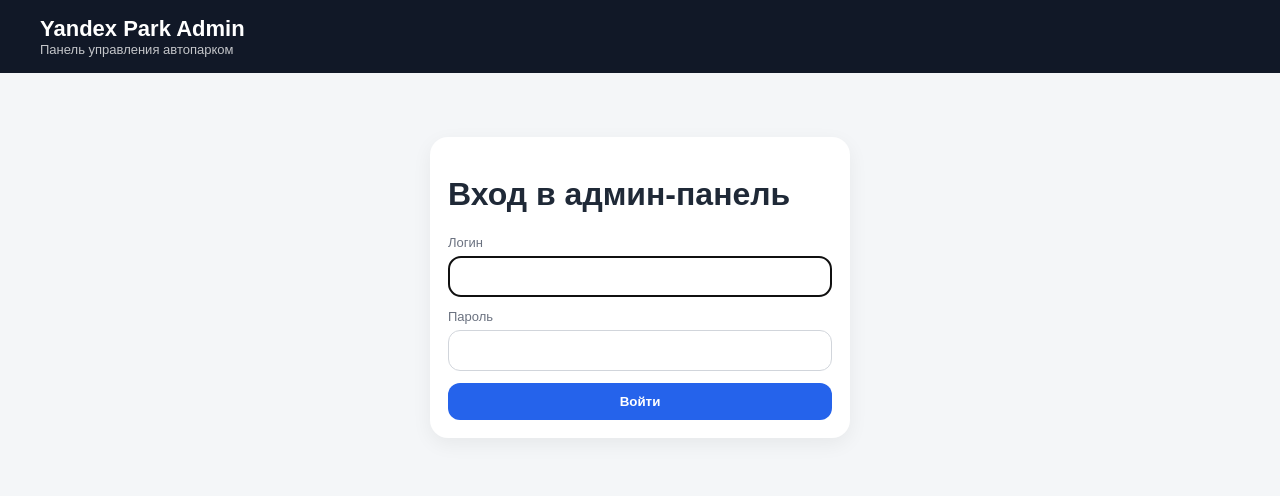
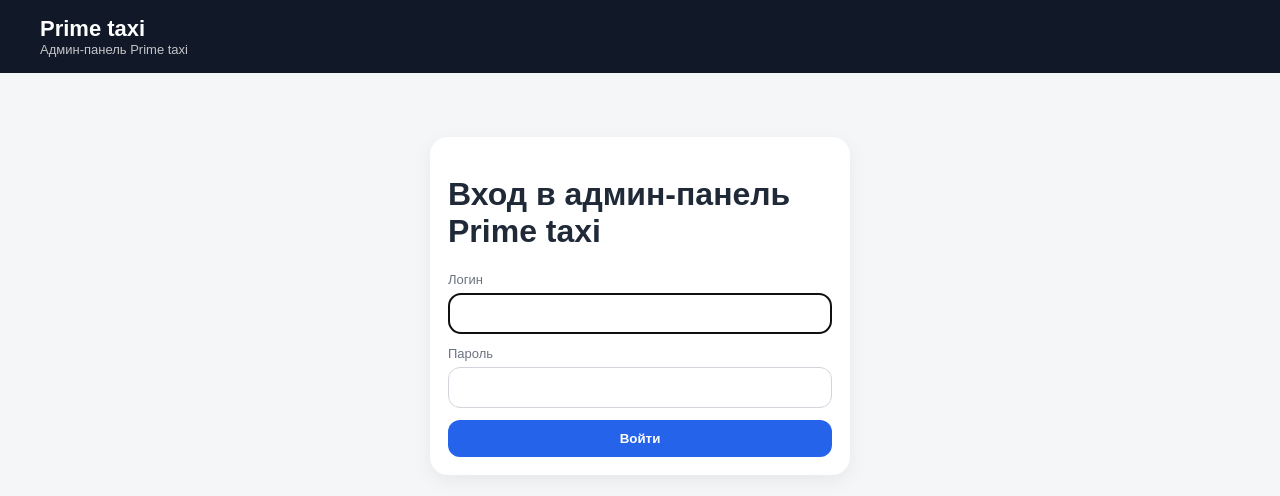
Before and after one commit to botir6-blip/yandex-park, a Flask app: page /login in a window 1280 px wide. Shown: the top 496 px of the page. Run offline with Flask 3, Linux system fonts and the light colour scheme; parts of the project's set-up code (start-up, migrations or seed data) failed here and were passed over.

Commit message:
Add files via upload

```diff
--- a/app/admin/templates/base.html
+++ b/app/admin/templates/base.html
@@ -3,15 +3,15 @@
 <head>
   <meta charset="utf-8">
   <meta name="viewport" content="width=device-width, initial-scale=1">
-  <title>{% block title %}Yandex Park Admin{% endblock %}</title>
+  <title>{% block title %}Prime taxi{% endblock %}</title>
   <link rel="stylesheet" href="{{ url_for('static', filename='style.css') }}">
 </head>
 <body>
   <header class="topbar">
     <div class="container topbar-inner">
       <div>
-        <div class="brand">Yandex Park Admin</div>
-        <div class="subtitle">Панель управления автопарком</div>
+        <div class="brand">Prime taxi</div>
+        <div class="subtitle">Админ-панель Prime taxi</div>
       </div>
       {% if current_admin %}
       <nav class="nav">
--- a/app/admin/templates/login.html
+++ b/app/admin/templates/login.html
@@ -2,7 +2,7 @@
 {% block title %}Вход{% endblock %}
 {% block content %}
 <div class="auth-card card narrow">
-  <h1>Вход в админ-панель</h1>
+  <h1>Вход в админ-панель Prime taxi</h1>
   <form method="post" class="form-grid">
     <label>
       <span>Логин</span>
```
Also changed, not shown: app/admin/templates/settings.html (+12 -0 lines).
